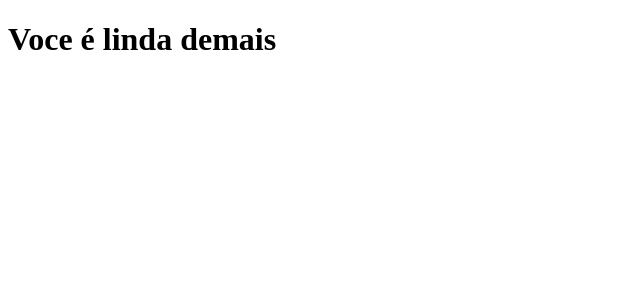
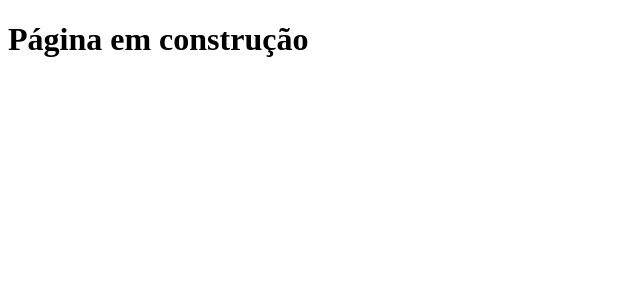
Before and after one commit to murilohunold/clone-tabnews, a Next.js app: page / in a window 1280 px wide. Shown: the top 300 px of the page, without its empty margins (0-640 px from the left). Built offline with nearby package versions, Linux system fonts and the light colour scheme.

Commit message:
Troca de frase

```diff
--- a/pages/index.js
+++ b/pages/index.js
@@ -1,5 +1,5 @@
 function Home() {
-  return <h1>Voce é linda demais</h1>;
+  return <h1>Página em construção</h1>;
 }
 
 function teste2() {
```
